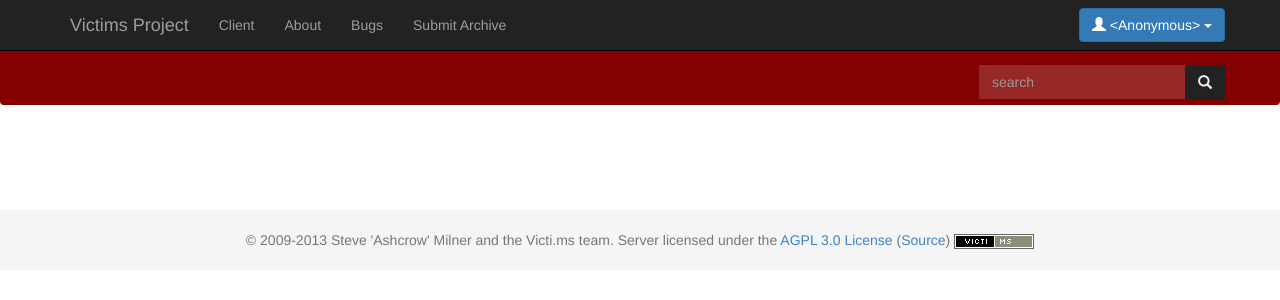
After one commit to victims/victims-web, a Flask app: template src/victims_web/blueprints/ui/templates/search.html in a window 1280 px wide. The commit adds this page. Shown: the top 300 px of the page. Run offline with Flask 2, Linux system fonts and the light colour scheme; the template is opened without the code that fills it, so the values that code supplies are empty; parts of the project's set-up code (start-up, migrations or seed data) failed here and were passed over; some libraries are stand-ins or nearby versions.

Commit message:
[Issue #118] Add template and styling for search

```diff
--- /dev/null
+++ b/src/victims_web/blueprints/ui/templates/search.html
@@ -0,0 +1,27 @@
+{% extends "base.html" %}
+
+{% block title %}Search{% endblock %}
+
+{% block precontainer %}
+<div class="navbar search-bar">
+    <div class="container">
+        <ul class="nav navbar-nav navbar-right">
+            <li>
+            <form class="form-inline search-input-append" method="POST">
+                <div class="input-group">
+                    <input type="text" class="form-control" placeholder="search" name="query">
+                    <span class="input-group-btn">
+                        <button type="submit" class="btn search-btn">
+                            <i><span class="glyphicon glyphicon-search"></span></i>
+                        </button>
+                    </span>
+                </div>
+            </form>
+            </li>
+        </ul>
+    </div>
+</div>
+{% endblock %}
+
+{% block content %}
+{% endblock %}
--- a/src/victims_web/static/css/victims.css
+++ b/src/victims_web/static/css/victims.css
@@ -81,3 +81,29 @@ body {
     border-top-left-radius: 0;
     border-top-right-radius: 0;
 }
+
+/* search forms */
+
+.search-bar {
+    background: #850000;
+    width: 100%;
+    padding-top: 20px;
+}
+
+.search-input-append input[type=text] {
+    background-color: #972826;
+    border-color: transparent;
+    font-size: 14px;
+    color: #eee;
+    border-radius: 0;
+    box-shadow: 0 0;
+    margin-top: 4px;
+    margin-bottom: 5px;
+}
+
+.search-btn {
+    background-color: #222;
+    color: #eee;
+    border-color: #222;
+    border-radius: 0;
+}
```
